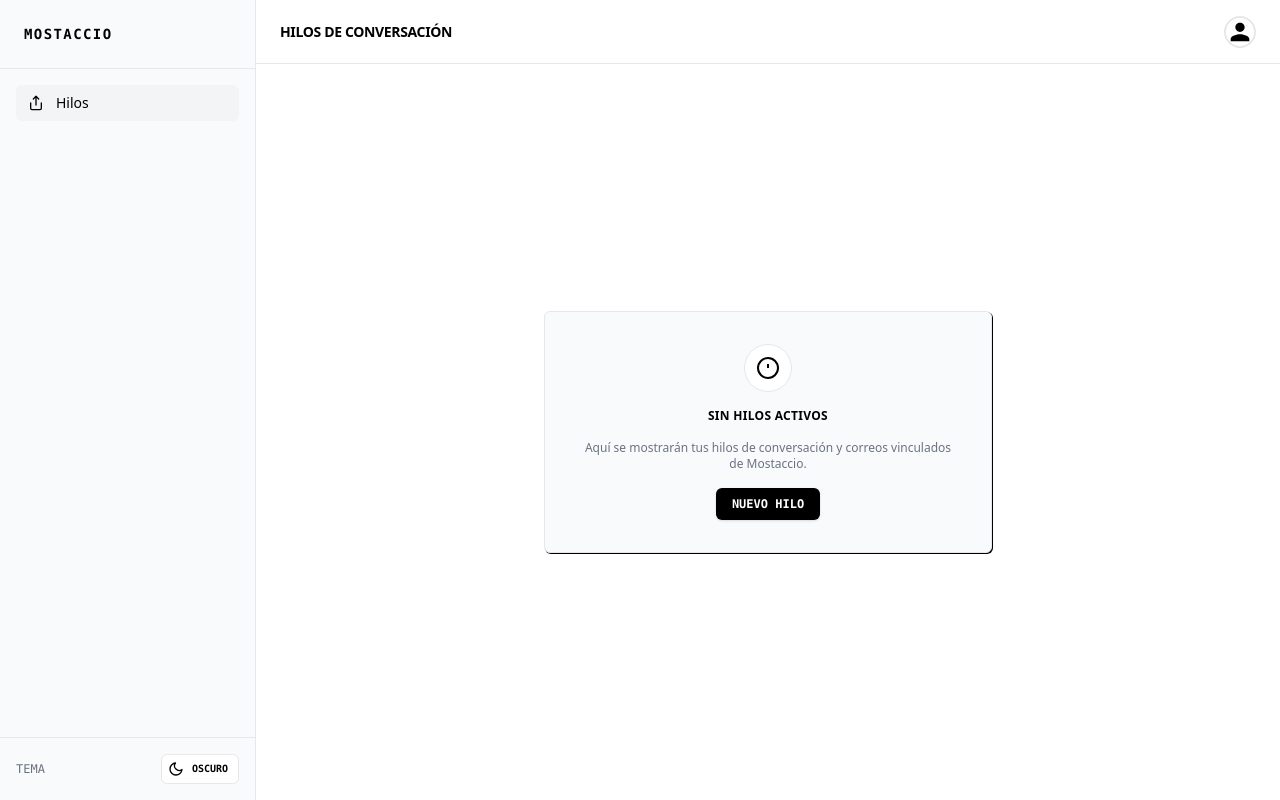
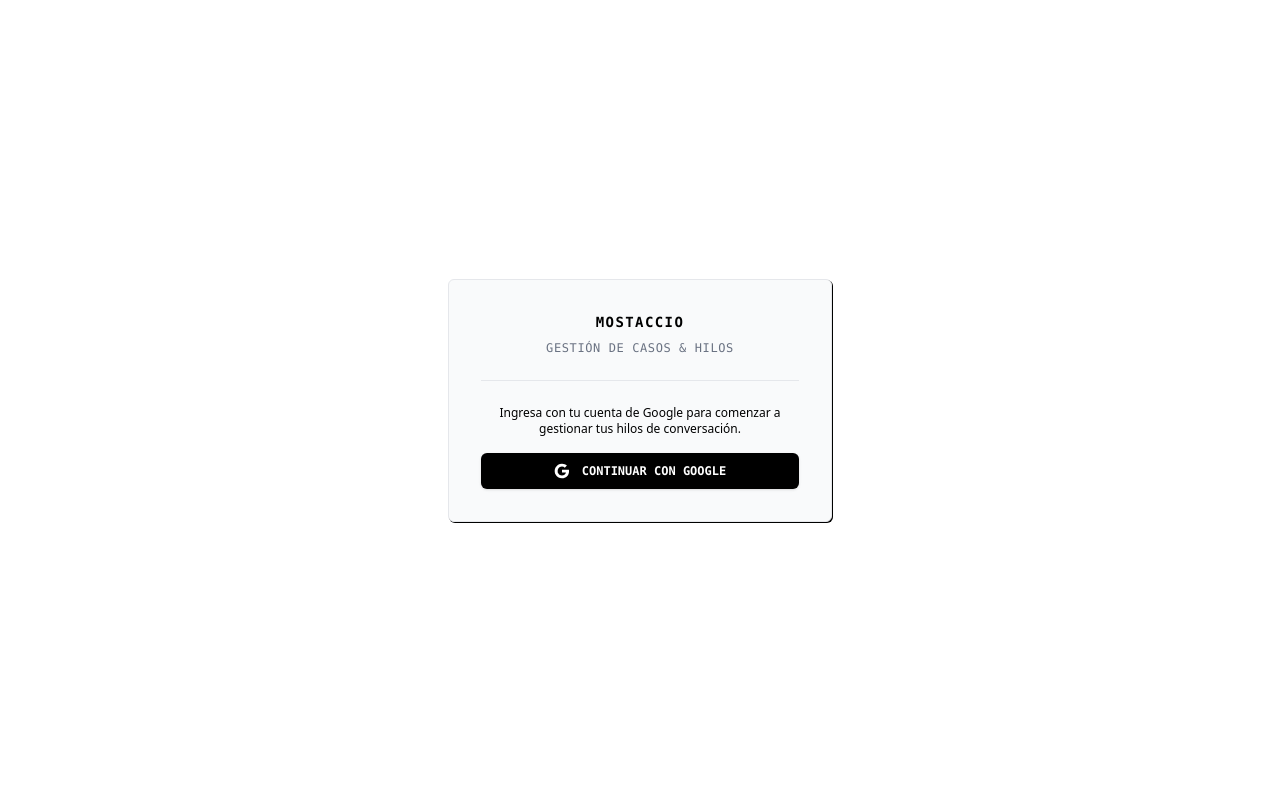
Before and after one commit to jonocreativo/mostaccio, a Next.js app: page / in a window 1280 px wide. Built offline with nearby package versions, Linux system fonts and the light colour scheme; no server answers.

Commit message:
feat: integrate Google Auth and add monochromatic Flat 2.0 Login screen

```diff
--- a/src/app/page.tsx
+++ b/src/app/page.tsx
@@ -1,8 +1,12 @@
 "use client";
 
 import { useState, useEffect } from "react";
+import { signInWithPopup, signOut, onAuthStateChanged, User } from "firebase/auth";
+import { auth, googleProvider } from "@/firebase";
 
 export default function Home() {
+  const [user, setUser] = useState<User | null>(null);
+  const [authLoading, setAuthLoading] = useState(true);
   const [theme, setTheme] = useState<"light" | "dark">("light");
   const [isProfileOpen, setIsProfileOpen] = useState(false);
   const [activeTab, setActiveTab] = useState<"threads">("threads");
@@ -17,11 +21,14 @@
     }
   }, []);
 
-  const toggleTheme = () => {
-    const newTheme = theme === "light" ? "dark" : "light";
-    setTheme(newTheme);
-    localStorage.setItem("theme", newTheme);
-  };
+  // Monitor auth state changes
+  useEffect(() => {
+    const unsubscribe = onAuthStateChanged(auth, (currentUser) => {
+      setUser(currentUser);
+      setAuthLoading(false);
+    });
+    return () => unsubscribe();
+  }, []);
 
   // Close dropdown on click outside
   useEffect(() => {
@@ -36,6 +43,29 @@
     };
   }, [isProfileOpen]);
 
+  const toggleTheme = () => {
+    const newTheme = theme === "light" ? "dark" : "light";
+    setTheme(newTheme);
+    localStorage.setItem("theme", newTheme);
+  };
+
+  const handleGoogleLogin = async () => {
+    try {
+      await signInWithPopup(auth, googleProvider);
+    } catch (error: any) {
+      console.error("Hubo un error al iniciar sesión:", error.message);
+    }
+  };
+
+  const handleLogout = async () => {
+    try {
+      await signOut(auth);
+      setIsProfileOpen(false);
+    } catch (error: any) {
+      console.error("Error al cerrar sesión:", error.message);
+    }
+  };
+
   // Grayscale variables based on theme
   const bgMain = theme === "light" ? "bg-white" : "bg-black";
   const bgSecondary = theme === "light" ? "bg-gray-50" : "bg-zinc-950";
@@ -46,6 +76,59 @@
   const activeBg = theme === "light" ? "bg-gray-100" : "bg-zinc-900";
   const shadowStyle = theme === "light" ? "shadow-[1px_1px_0px_0px_#000000]" : "shadow-[1px_1px_0px_0px_#ffffff]";
 
+  // 1. CARGANDO SESIÓN
+  if (authLoading) {
+    return (
+      <div className={`flex h-screen w-screen items-center justify-center ${bgMain} ${textMain} font-mono text-xs`}>
+        <div className="flex flex-col items-center gap-3">
+          <svg className="w-5 h-5 animate-spin" viewBox="0 0 24 24" fill="none" stroke="currentColor" strokeWidth="2">
+            <circle cx="12" cy="12" r="10" strokeDasharray="32" />
+          </svg>
+          <span className="uppercase tracking-widest">Sincronizando sesión...</span>
+        </div>
+      </div>
+    );
+  }
+
+  // 2. PANTALLA DE INICIO DE SESIÓN (LOGIN)
+  if (!user) {
+    return (
+      <div className={`flex h-screen w-screen items-center justify-center ${bgMain} ${textMain} transition-colors duration-250 p-4`}>
+        <div className={`w-full max-w-sm border ${borderMain} ${bgSecondary} ${shadowStyle} rounded-md p-8 text-center space-y-6`}>
+          <div className="space-y-2">
+            <span className="font-mono text-sm font-black tracking-widest uppercase block">
+              MOSTACCIO
+            </span>
+            <p className={`text-xs ${textSecondary} font-mono uppercase tracking-wider`}>
+              Gestión de Casos & Hilos
+            </p>
+          </div>
+
+          <div className={`border-t ${borderMain} pt-6 space-y-4`}>
+            <p className="text-xs">
+              Ingresa con tu cuenta de Google para comenzar a gestionar tus hilos de conversación.
+            </p>
+
+            <button
+              onClick={handleGoogleLogin}
+              className={`w-full flex items-center justify-center gap-3 px-4 py-2.5 bg-black text-white dark:bg-white dark:text-black hover:bg-zinc-800 dark:hover:bg-zinc-200 text-xs font-mono font-bold uppercase rounded-md transition-all shadow-sm`}
+            >
+              {/* Grayscale Google Logo SVG */}
+              <svg className="w-4 h-4" viewBox="0 0 24 24" fill="currentColor">
+                <path d="M22.56 12.25c0-.78-.07-1.53-.2-2.25H12v4.26h5.92c-.26 1.37-1.04 2.53-2.21 3.31v2.77h3.57c2.08-1.92 3.28-4.74 3.28-8.09z" />
+                <path d="M12 23c2.97 0 5.46-.98 7.28-2.66l-3.57-2.77c-.98.66-2.23 1.06-3.71 1.06-2.86 0-5.29-1.93-6.16-4.53H2.18v2.84C3.99 20.53 7.7 23 12 23z" />
+                <path d="M5.84 14.09c-.22-.66-.35-1.36-.35-2.09s.13-1.43.35-2.09V7.06H2.18C1.43 8.55 1 10.22 1 12s.43 3.45 1.18 4.94l2.85-2.22.81-.63z" />
+                <path d="M12 5.38c1.62 0 3.06.56 4.21 1.64l3.15-3.15C17.45 2.09 14.97 1 12 1 7.7 1 3.99 3.47 2.18 7.06l3.66 2.84c.87-2.6 3.3-4.52 6.16-4.52z" />
+              </svg>
+              <span>Continuar con Google</span>
+            </button>
+          </div>
+        </div>
+      </div>
+    );
+  }
+
+  // 3. PANTALLA PRINCIPAL (DASHBOARD)
   return (
     <div className={`flex h-screen w-screen overflow-hidden ${bgMain} ${textMain} font-sans text-sm transition-colors duration-250`}>
 
@@ -90,7 +173,7 @@
           >
             {theme === "light" ? (
               <>
-                {/* SVG Icon: Moon (Dark Mode option) */}
+                {/* SVG Icon: Moon */}
                 <svg className="w-4 h-4" viewBox="0 0 24 24" fill="none" stroke="currentColor" strokeWidth="2" strokeLinecap="round" strokeLinejoin="round">
                   <path d="M21 12.79A9 9 0 1 1 11.21 3 7 7 0 0 0 21 12.79z" />
                 </svg>
@@ -98,7 +181,7 @@
               </>
             ) : (
               <>
-                {/* SVG Icon: Sun (Light Mode option) */}
+                {/* SVG Icon: Sun */}
                 <svg className="w-4 h-4" viewBox="0 0 24 24" fill="none" stroke="currentColor" strokeWidth="2" strokeLinecap="round" strokeLinejoin="round">
                   <circle cx="12" cy="12" r="5" />
                   <line x1="12" y1="1" x2="12" y2="3" />
@@ -129,7 +212,7 @@
           </div>
 
           <div className="flex items-center gap-4 relative">
-            {/* Foto de Perfil (Avatar SVG) */}
+            {/* Foto de Perfil (Avatar / Google Photo) */}
             <button
               onClick={(e) => {
                 e.stopPropagation();
@@ -138,37 +221,45 @@
               className={`w-8 h-8 rounded-full border-2 ${borderMain} flex items-center justify-center overflow-hidden hover:scale-105 transition-all`}
               aria-label="Perfil de usuario"
             >
-              <svg className={`w-full h-full ${theme === "light" ? "bg-gray-150 text-black" : "bg-zinc-800 text-white"}`} viewBox="0 0 24 24" fill="currentColor">
-                <path d="M12 12c2.21 0 4-1.79 4-4s-1.79-4-4-4-4 1.79-4 4 1.79 4 4 4zm0 2c-2.67 0-8 1.34-8 4v2h16v-2c0-2.66-5.33-4-8-4z" />
-              </svg>
+              {user.photoURL ? (
+                <img src={user.photoURL} alt={user.displayName || "User"} className="w-full h-full object-cover" />
+              ) : (
+                <svg className={`w-full h-full ${theme === "light" ? "bg-gray-150 text-black" : "bg-zinc-800 text-white"}`} viewBox="0 0 24 24" fill="currentColor">
+                  <path d="M12 12c2.21 0 4-1.79 4-4s-1.79-4-4-4-4 1.79-4 4 1.79 4 4 4zm0 2c-2.67 0-8 1.34-8 4v2h16v-2c0-2.66-5.33-4-8-4z" />
+                </svg>
+              )}
             </button>
 
             {/* Mini menú de Configuración / Cerrar Sesión */}
             {isProfileOpen && (
               <div
                 onClick={(e) => e.stopPropagation()}
-                className={`absolute right-0 top-10 w-48 border ${borderMain} ${bgMain} ${shadowStyle} rounded-md p-1 z-50`}
+                className={`absolute right-0 top-10 w-52 border ${borderMain} ${bgMain} ${shadowStyle} rounded-md p-1 z-50`}
               >
+                {/* Info de usuario en el menú */}
+                <div className={`px-3 py-2 border-b ${borderMain} text-[10px] space-y-0.5`}>
+                  <p className="font-bold truncate">{user.displayName || "Usuario Mostaccio"}</p>
+                  <p className={`truncate text-[9px] ${textSecondary}`}>{user.email}</p>
+                </div>
+
                 <button
                   onClick={() => {
                     alert("Configuración abierta");
                     setIsProfileOpen(false);
                   }}
-                  className={`w-full flex items-center gap-2 px-3 py-2 text-left text-xs font-mono rounded hover:bg-gray-100 dark:hover:bg-zinc-900 transition-colors`}
+                  className={`w-full flex items-center gap-2 px-3 py-2 mt-1 text-left text-xs font-mono rounded hover:bg-gray-100 dark:hover:bg-zinc-900 transition-colors`}
                 >
-                  {/* SVG Icon: Gear (Settings) */}
+                  {/* SVG Icon: Gear */}
                   <svg className="w-3.5 h-3.5" viewBox="0 0 24 24" fill="none" stroke="currentColor" strokeWidth="2" strokeLinecap="round" strokeLinejoin="round">
                     <circle cx="12" cy="12" r="3" />
                     <path d="M19.4 15a1.65 1.65 0 0 0 .33 1.82l.06.06a2 2 0 1 1-2.83 2.83l-.06-.06a1.65 1.65 0 0 0-1.82-.33 1.65 1.65 0 0 0-1 1.51V21a2 2 0 0 1-4 0v-.09A1.65 1.65 0 0 0 9 19.4a1.65 1.65 0 0 0-1.82.33l-.06.06a2 2 0 1 1-2.83-2.83l.06-.06a1.65 1.65 0 0 0 .33-1.82 1.65 1.65 0 0 0-1.51-1H3a2 2 0 0 1 0-4h.09A1.65 1.65 0 0 0 4.6 9a1.65 1.65 0 0 0-.33-1.82l-.06-.06a2 2 0 1 1 2.83-2.83l.06.06a1.65 1.65 0 0 0 1.82.33H9a1.65 1.65 0 0 0 1-1.51V3a2 2 0 0 1 4 0v.09a1.65 1.65 0 0 0 1 1.51 1.65 1.65 0 0 0 1.82-.33l.06-.06a2 2 0 1 1 2.83 2.83l-.06.06a1.65 1.65 0 0 0-.33 1.82V9a1.65 1.65 0 0 0 1.51 1H21a2 2 0 0 1 0 4h-.09a1.65 1.65 0 0 0-1.51 1z" />
                   </svg>
                   <span>Configuración</span>
                 </button>
+
                 <button
-                  onClick={() => {
-                    alert("Sesión cerrada");
-                    setIsProfileOpen(false);
-                  }}
-                  className={`w-full flex items-center gap-2 px-3 py-2 text-left text-xs font-mono rounded hover:bg-gray-100 dark:hover:bg-zinc-900 text-red-600 dark:text-red-400 transition-colors`}
+                  onClick={handleLogout}
+                  className={`w-full flex items-center gap-2 px-3 py-2 text-left text-xs font-mono rounded hover:bg-gray-100 dark:hover:bg-zinc-900 text-red-650 dark:text-red-400 transition-colors`}
                 >
                   {/* SVG Icon: Log out */}
                   <svg className="w-3.5 h-3.5" viewBox="0 0 24 24" fill="none" stroke="currentColor" strokeWidth="2" strokeLinecap="round" strokeLinejoin="round">
--- a/src/firebase.js
+++ b/src/firebase.js
@@ -1,6 +1,7 @@
 import { initializeApp } from "firebase/app";
 import { getAnalytics, isSupported } from "firebase/analytics";
 import { getFirestore } from "firebase/firestore"; // Importamos la base de datos
+import { getAuth, GoogleAuthProvider } from "firebase/auth"; // Importamos Auth de Firebase
 
 // Configuración de Firebase (Se recomienda mover esto a variables de entorno (.env) más adelante)
 const firebaseConfig = {
@@ -27,5 +28,9 @@
 // Exportamos la base de datos para poder importarla desde cualquier otro archivo
 export const db = getFirestore(app);
 
+// Inicializamos y exportamos Auth y el proveedor de Google
+export const auth = getAuth(app);
+export const googleProvider = new GoogleAuthProvider();
+
 // Exportamos también la aplicación y analytics por si se necesitan en otros archivos
 export { app, analytics };
```
